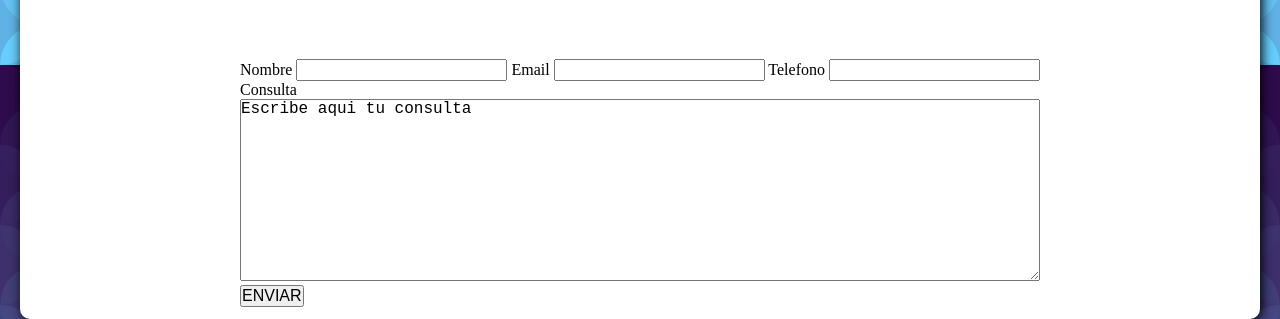
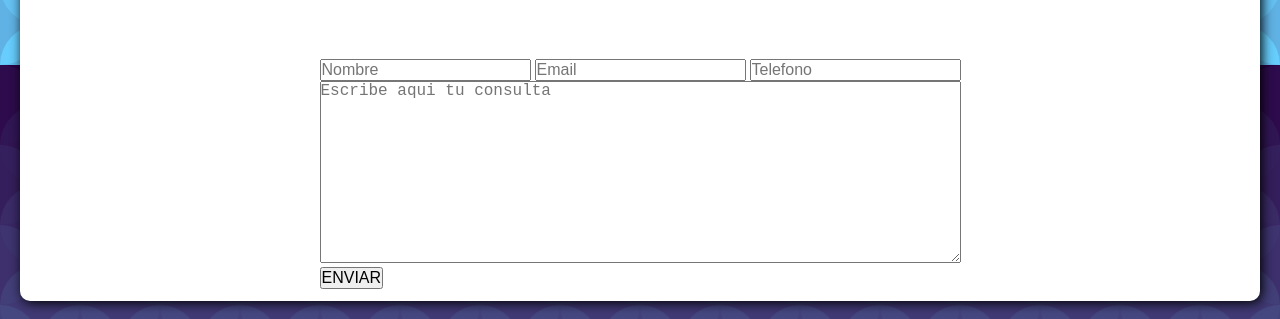
Before and after one commit to mati-sinisi/TrabajoFinal, a plain HTML site: page quienessomos.html in a window 1280 px wide. Shown: the part 735-1054 px from the top of the page. Drawn offline with nearby package versions, Linux system fonts and the light colour scheme.

Commit message:
formulario

```diff
--- a/estilos/index.css
+++ b/estilos/index.css
@@ -521,3 +521,8 @@ textarea {
 
 
 /* FIN BUSQUEDA INDEX */
+
+
+.div-formulario-contacto {
+
+}
--- a/quienessomos.html
+++ b/quienessomos.html
@@ -47,17 +47,17 @@
             src="https://www.google.com/maps/embed?pb=!1m18!1m12!1m3!1d201169.28270014015!2d-57.74061866651064!3d-38.01748355613259!2m3!1f0!2f0!3f0!3m2!1i1024!2i768!4f13.1!3m3!1m2!1s0x9584d94d19d34209%3A0xdd9670804bfed126!2sMar%20del%20Plata%2C%20Provincia%20de%20Buenos%20Aires!5e0!3m2!1ses-419!2sar!4v1662825250372!5m2!1ses-419!2sar"
             width="600" height="450" style="border:0;" allowfullscreen="" loading="lazy"
             referrerpolicy="no-referrer-when-downgrade"></iframe>
-        <form action="https://formspree.io/f/mwkzblbv" method="post">
-            <div><label for="Nombre">Nombre</label>
-                <input type="text" name="Nombre" id="Nombre">
-                <label for="Email">Email</label>
-                <input type="email" name="Email" id="Email">
-                <label for="Telefono">Telefono</label>
-                <input type="tel" name="Telefono" id="Telefono">
+        <form action="https://formspree.io/f/mwkzblbv" method="post" class="formulario-contacto">
+            <div class="div-formulario-contacto">
+                <label for="Nombre"></label>
+                <input type="text" name="Nombre" id="Nombre" placeholder="Nombre">
+                <label for="Email"></label>
+                <input type="email" name="Email" id="Email" placeholder="Email">
+                <label for="Telefono"></label>
+                <input type="tel" name="Telefono" id="Telefono" placeholder="Telefono">
             </div>
-
-            <label for="Consulta">Consulta</label>
-            <textarea name="Consulta" id="Consulta" cols="30" rows="10">Escribe aqui tu consulta</textarea>
+            <label for="Consulta"></label>
+            <textarea name="Consulta" id="Consulta" cols="30" rows="10" placeholder="Escribe aqui tu consulta"></textarea>
             <button type="submit">ENVIAR</button>
         </form>
 
```
